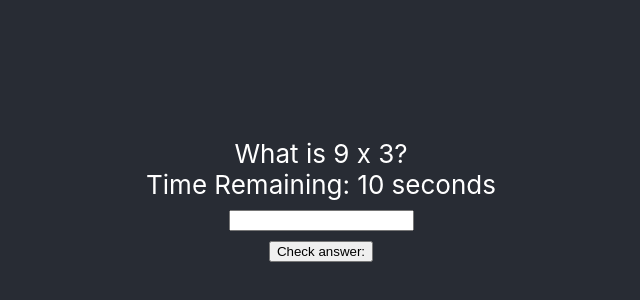
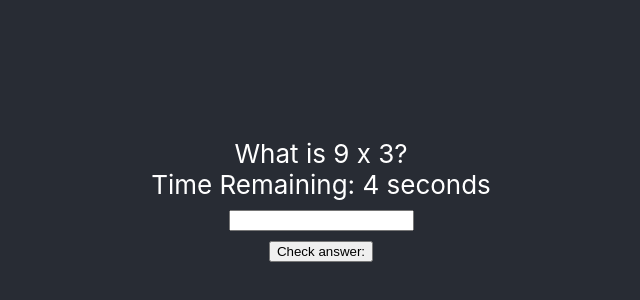
Before and after one commit to forginater/quiz-app, a React (Create React App) app: page / in a window 1280 px wide. Shown: the part 200-500 px from the top of the page, without its empty margins (319-959 px from the left). Built offline with nearby package versions, Linux system fonts and the light colour scheme.

Commit message:
moved timeRem hook into <CountDown>,
<CountDown> displays time remaining until it reaches zero and then it displays Time ran out as requested

```diff
--- a/src/App.tsx
+++ b/src/App.tsx
@@ -1,6 +1,6 @@
 import React from 'react';
 import './App.css';
-import {useState} from 'react';
+import {useState, useEffect} from 'react';
 
 
 /*
@@ -20,13 +20,13 @@ import {useState} from 'react';
   const num1 = genRandNum(lowerBound, upperBound);
   const num2 = genRandNum(lowerBound, upperBound);
    //hardcode default time limit per question if user doesn't provide a custom time duration
-   let limit = 10;
+   let timeLimit = 10;
 
 function App() {
   const [answer, SetAnswer] = useState(num1 * num2);
   const [answerChecked, setAnswerChecked] = useState(false);
   const [guess, setGuess] = useState<number | undefined>();
-  const [timeRem, setTimeRem] = useState(limit);
+
 
 
   return (
@@ -36,7 +36,7 @@ function App() {
         {/*Question:*/}
         <Question num1={num1} num2={num2}/>
 
-        <CountDown timeRem={timeRem}/>
+        <CountDown timeLimit={timeLimit}/>
 
         {/*Answer field*/}
         <Guess guess={guess} setGuess={setGuess}/>
@@ -56,10 +56,23 @@ function App() {
   );
 }
 
-function CountDown(props: {timeRem: number}) {
+function CountDown(props: {timeLimit: number}) {
+  const [timeRem, setTimeRem] = useState(props.timeLimit);
+
+  useEffect(() => {
+    setTimeout(() => {
+      if (timeRem > 0) {
+        setTimeRem((timeRem) => timeRem - 1)
+      };
+    },1000)
+    return () => clearTimeout();
+  });
   return (
     <div>
-      Time Remaining: {props.timeRem} seconds
+      {timeRem > 0
+        ? <>Time Remaining: {timeRem} seconds</>
+        : <>Time ran out</>
+      }
     </div>
   )
 }
```
